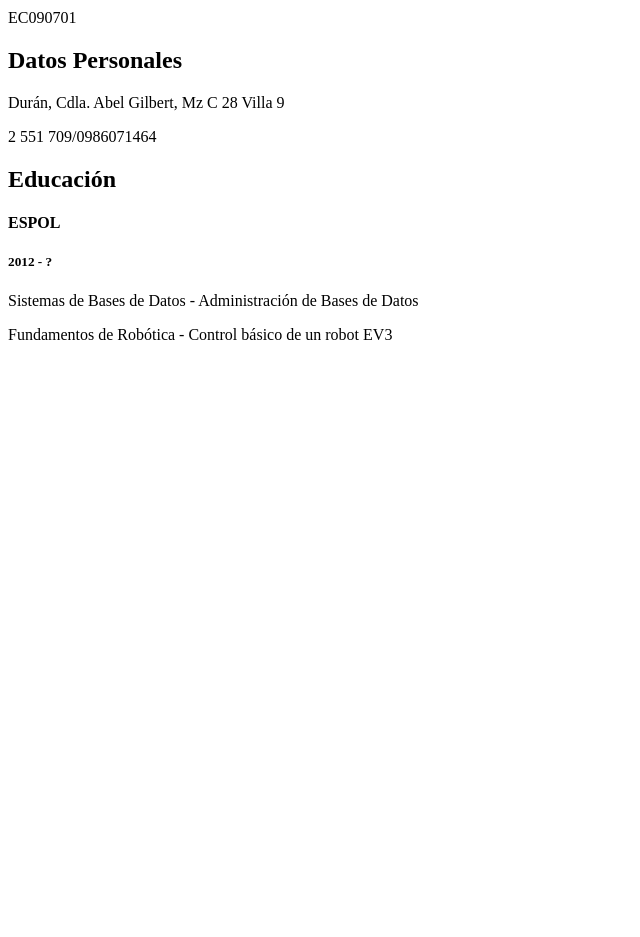
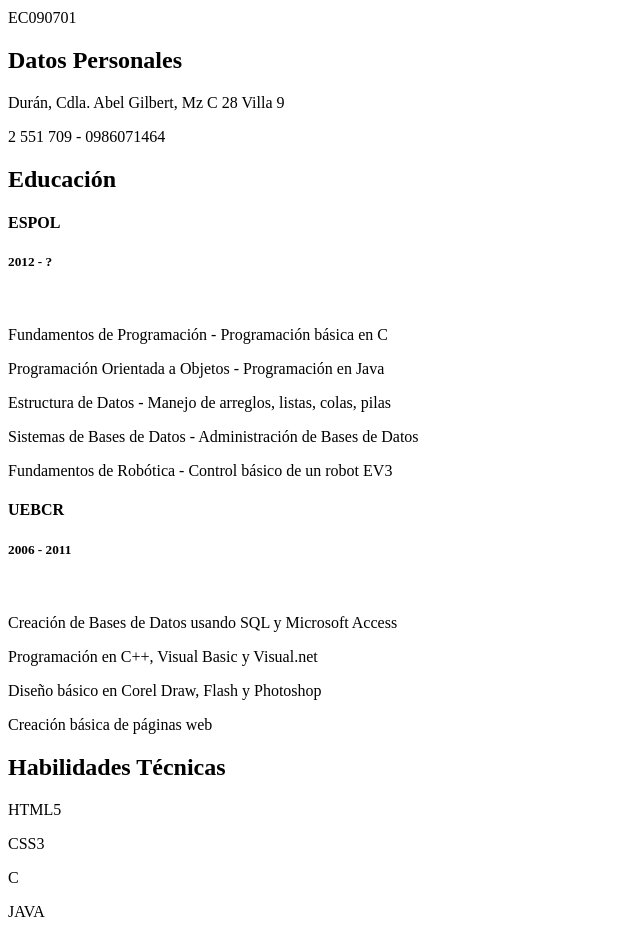
Before and after one commit to elisanvil/CSS-BoxModel, a plain HTML site: page hojavida.html in a window 1280 px wide. Shown: the part 220-1157 px from the top of the page, without its empty margins (0-640 px from the left). Before the commit the page ends 800 px from the top, so only its background shows below. Drawn offline with Linux system fonts and the light colour scheme.

Commit message:
Estructura basica avanzada

```diff
--- a/hojavida.html
+++ b/hojavida.html
@@ -34,7 +34,7 @@
 
       <section>
         <p>Durán, Cdla. Abel Gilbert, Mz C 28 Villa 9</p>
-        <p>2 551 709/0986071464</p>
+        <p>2 551 709 - 0986071464</p>
       </section>
     </div>
 
@@ -47,15 +47,50 @@
         <section>
           <h4 class="institucion">ESPOL</h4>
           <h5>2012 - ?</h5>
+          <br />
+          <p>Fundamentos de Programación - Programación básica en C</p>
+          <p>Programación Orientada a Objetos - Programación en Java</p>
+          <p>Estructura de Datos - Manejo de arreglos, listas, colas, pilas</p>
           <p>Sistemas de Bases de Datos - Administración de Bases de Datos</p>
           <p>Fundamentos de Robótica - Control básico de un robot EV3</p>
         </section>
       </div>
 
+      <div>
+        <section>
+          <h4 class="institucion">UEBCR</h4>
+          <h5>2006 - 2011</h5>
+          <br />
+          <p>Creación de Bases de Datos usando SQL y Microsoft Access</p>
+          <p>Programación en C++, Visual Basic y Visual.net</p>
+          <p>Diseño básico en Corel Draw, Flash y Photoshop</p>
+          <p>Creación básica de páginas web</p>
+        </section>
+      </div>
+    </div>
 
+    <div>
+      <header>
+        <h2>Habilidades Técnicas</h2>
+      </header>
+
+      <div>
+        <p>HTML5</p>
+      </div>
+
+      <div>
+        <p>CSS3</p>
+      </div>
+
+      <div>
+        <p>C</p>
+      </div>
+
+      <div>
+        <p>JAVA</p>
+      </div>
+
+    </div>
   </section>
-
 </body>
-
-
 </html>
```
